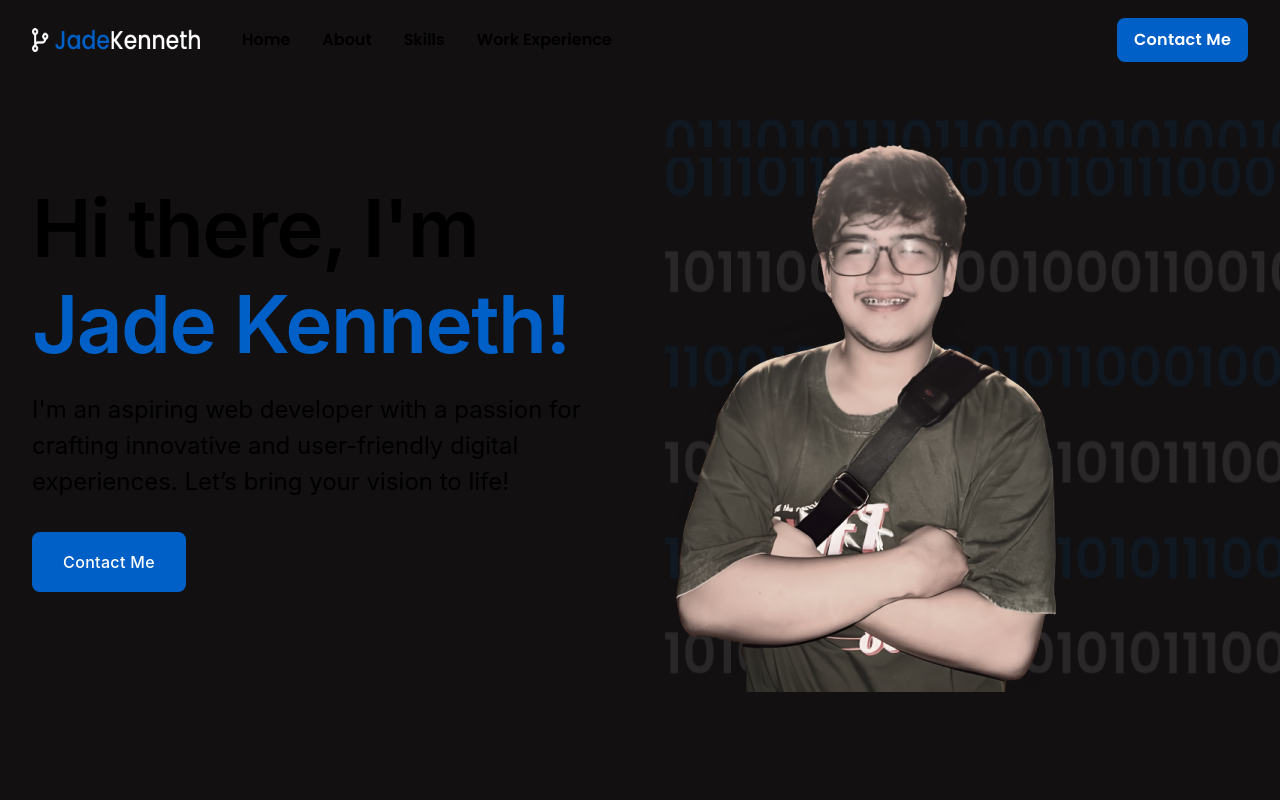
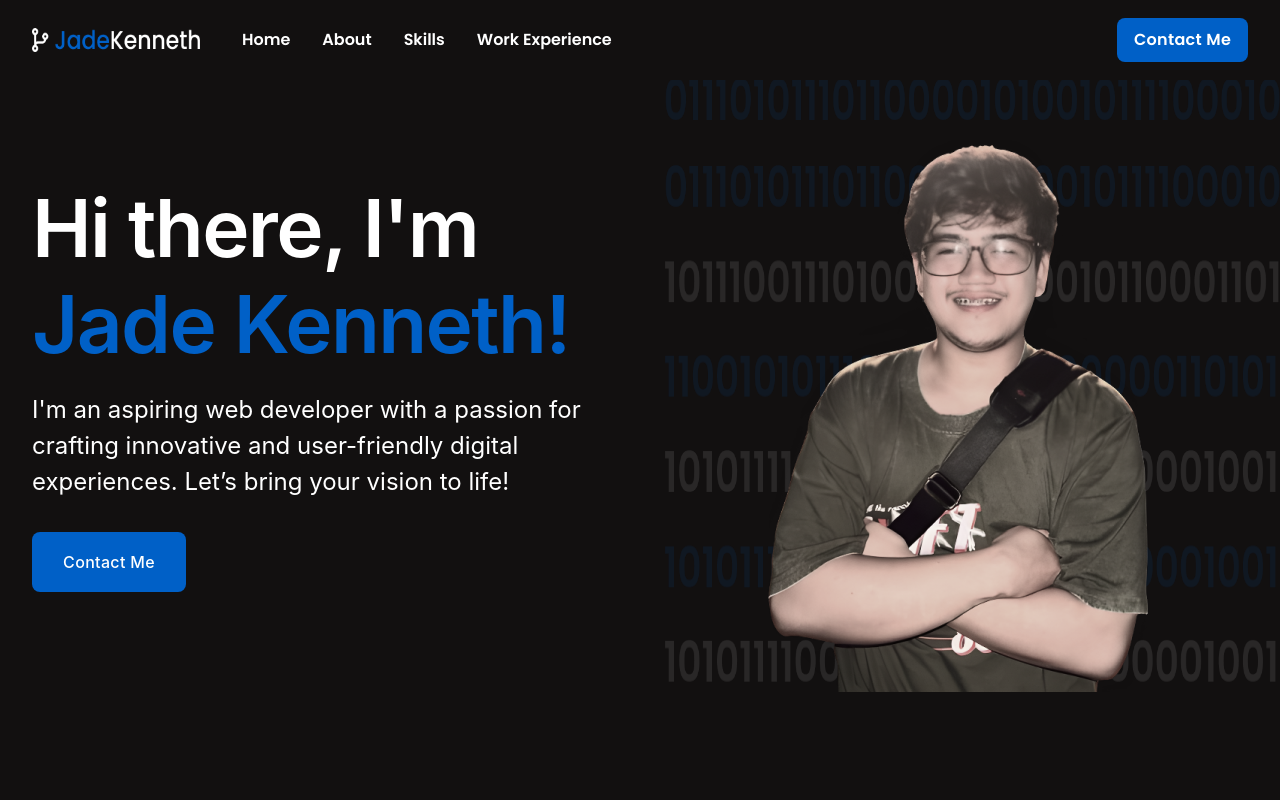
Before and after one commit to jade-kenneth/portfolio-web-v2, a Next.js app: page / in a window 1280 px wide. Shown: the top 800 px of the page. Built offline with nearby package versions, Linux system fonts and the light colour scheme.

Commit message:
chore: minor fixes

```diff
--- a/app/globals.css
+++ b/app/globals.css
@@ -17,7 +17,7 @@
 }
 
 body {
-  color: rgb(var(--foreground-rgb));
+  color: white;
   background: linear-gradient(
       to bottom,
       transparent,
--- a/app/layout.tsx
+++ b/app/layout.tsx
@@ -1,9 +1,8 @@
-import CustomNextImage from "@/libs/components/CustomNextImage/CustomNextImage";
+import BackgroundAnimation from "@/libs/components/BackgroundAnimation/BackgroundAnimation";
 import Footer from "@/libs/components/Footer/Footer";
 import Header from "@/libs/components/Header/Header";
 import { theme } from "@/libs/theme";
-import { colors } from "@/libs/theme/colors";
-import { ChakraBaseProvider, Flex } from "@chakra-ui/react";
+import { ChakraBaseProvider } from "@chakra-ui/react";
 import type { Metadata } from "next";
 import "./globals.css";
 
@@ -21,31 +20,7 @@ export default function RootLayout({
     <html lang="en">
       <body>
         <ChakraBaseProvider theme={theme}>
-          <Flex
-            w="full"
-            bgColor={colors.background.primary}
-            position={"absolute"}
-            zIndex={0}
-            mt="80px"
-            h={"1206px"}
-          >
-            <Flex w="full" overflow={"hidden"}>
-              <Flex flex={1.08} />
-              <Flex flex={1} w="full" h={"full"} overflow={"hidden"}>
-                <Flex
-                  w="inherit"
-                  h="full"
-                  gap="10px"
-                  overflow={"hidden"}
-                  direction="column"
-                  className="block1"
-                >
-                  <CustomNextImage src="/10.png" w="full" h="612px" />
-                  <CustomNextImage src="/10.png" w="full" h="612px" />
-                </Flex>
-              </Flex>
-            </Flex>
-          </Flex>
+          <BackgroundAnimation />
           <Header />
           {children}
           <Footer />
--- /dev/null
+++ b/libs/components/BackgroundAnimation/BackgroundAnimation.tsx
@@ -0,0 +1,35 @@
+import { colors } from "@/libs/theme/colors";
+import { Flex } from "@chakra-ui/react";
+import CustomNextImage from "../CustomNextImage/CustomNextImage";
+
+const BackgroundAnimation = () => {
+  return (
+    <Flex
+      w="full"
+      bgColor={colors.background.primary}
+      position={"absolute"}
+      zIndex={0}
+      mt="80px"
+      h={"1300px"}
+    >
+      <Flex w="full" overflow={"hidden"}>
+        <Flex flex={1.08} />
+        <Flex flex={1} w="full" h={"full"} overflow={"hidden"}>
+          <Flex
+            w="inherit"
+            h="full"
+            gap="45px"
+            overflow={"hidden"}
+            direction="column"
+            className="block1"
+          >
+            <CustomNextImage src="/101.png" w="full" h="612px" />
+            <CustomNextImage src="/101.png" w="full" h="612px" />
+          </Flex>
+        </Flex>
+      </Flex>
+    </Flex>
+  );
+};
+
+export default BackgroundAnimation;
--- a/libs/components/Hero/Hero.tsx
+++ b/libs/components/Hero/Hero.tsx
@@ -28,7 +28,7 @@ const Hero = () => {
               Contact Me
             </Button>
           </Flex>
-          <Flex flex={1} alignItems={"end"} h="full">
+          <Flex flex={1} alignItems={"end"} justifyContent={"center"} h="full">
             <CustomNextImage
               src="/Me.png"
               width={"392px"}
```
Also changed, not shown: public/101.png (added).
